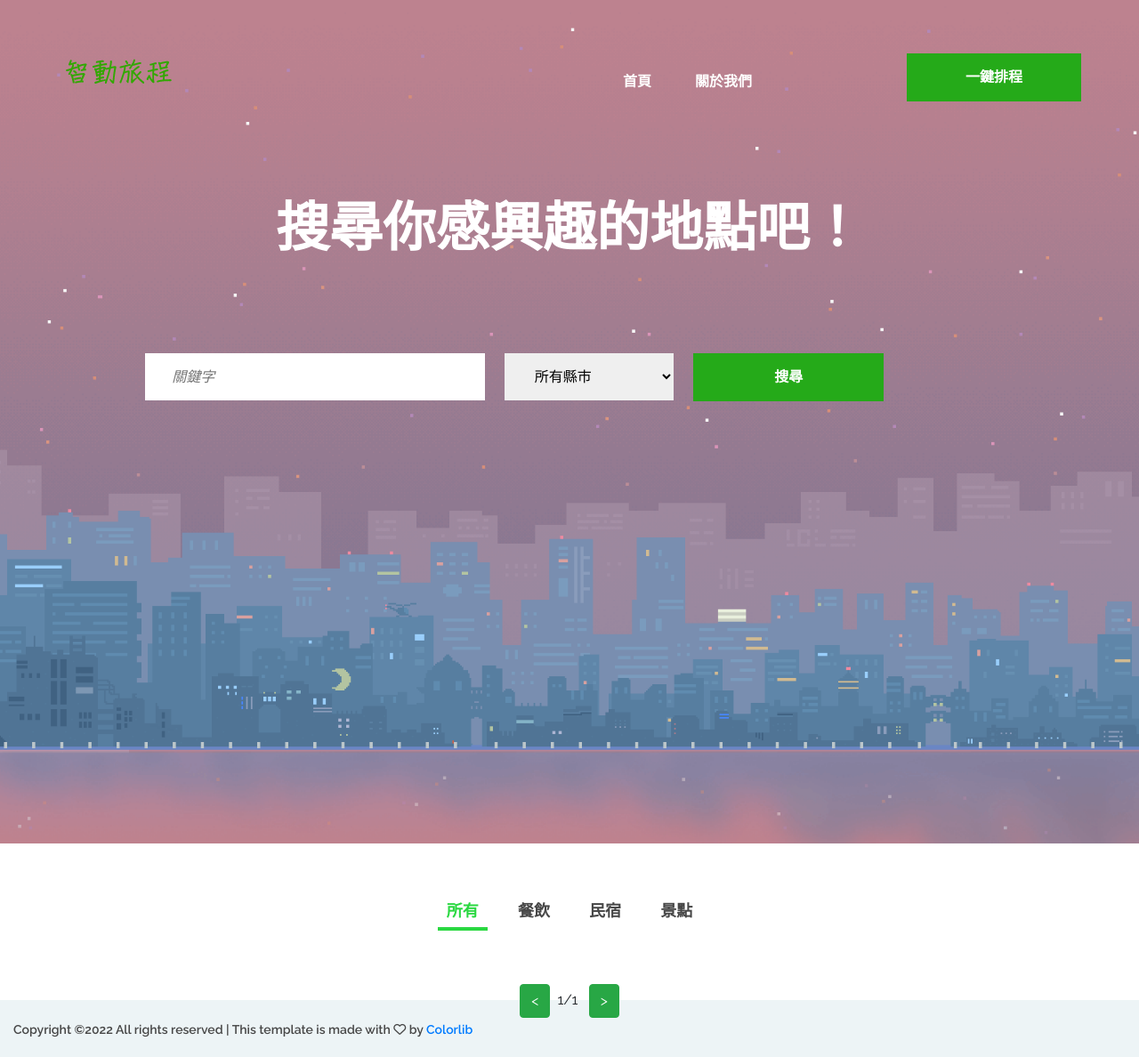
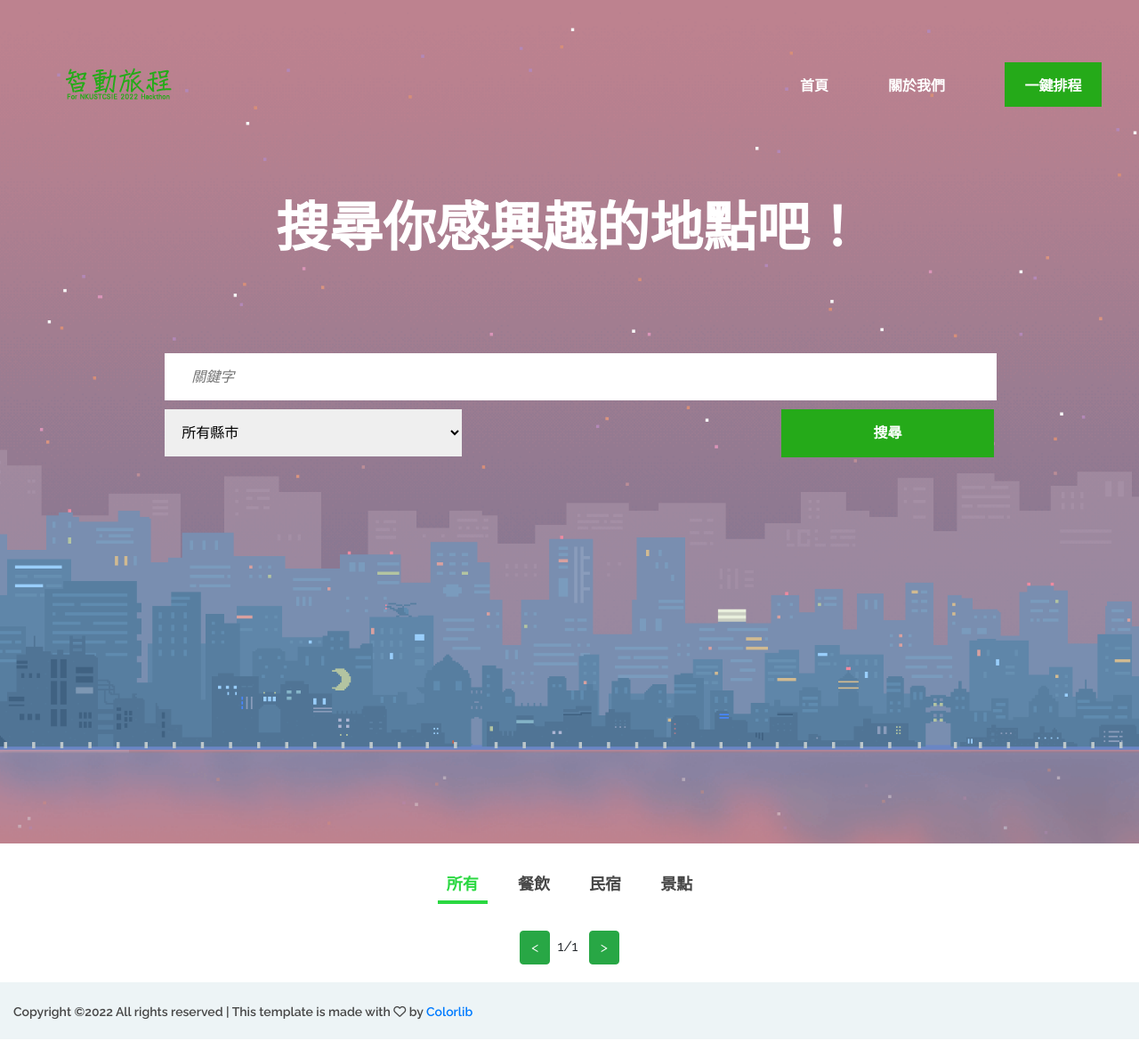
Before and after one commit to KalinLai-void/TravelTW, a Django app: page / in a window 1280 px wide. Shown: the whole page at 89% size. Run offline with Django 4.2, Linux system fonts and the light colour scheme; data that the repository does not hold is empty; some libraries are stand-ins or nearby versions.

Commit message:
fix some css & layout

```diff
--- a/recommend/views.py
+++ b/recommend/views.py
@@ -35,8 +35,6 @@ def home_page(request, keyword, region):
             pass
     if r is not None:
         content = dict()
-        print('r:', r)
-        print('re:', region)
         if region == '所有縣市' or r == '所有縣市':
             hotel_list = Hotel.objects.filter(hotel_name__contains=k)
             attraction_list = Attraction.objects.filter(attraction_name__contains=k)
@@ -122,8 +120,6 @@ def auto_schedule(request, region, days, schedule_per_day, radius):
         step = int(len(ss) / days)
         for i in range(0, len(ss), step):
             sss.append(ss[i: i+step])
-            print(len(ss[i: i+step]))
-        print(sss)
 
 
         def to_url(d):
--- a/static/css/style.css
+++ b/static/css/style.css
@@ -176,7 +176,7 @@ a
 
 .site-btn {
 	display: inline-block;
-	min-width: 196px;
+	min-width: 10%;
 	text-align: center;
 	border: none;
 	padding: 15px 10px;
@@ -189,7 +189,9 @@ a
 }
 
 .site-btn:hover {
-	color: #fff;
+	font-size: 18px;
+	padding: 10px 10px;
+	color: #69d984;
 }
 
 .site-btn.btn-dark {
@@ -269,6 +271,11 @@ a
   Header section
 ---------------------*/
 
+.header-section .container .row {
+	height: 70px;
+	padding-top: 10px;
+}
+
 .header-section {
 	position: absolute;
 	width: 100%;
@@ -283,10 +290,13 @@ a
 
 .main-menu ul {
 	list-style: none;
+	float: right;
 }
 
 .main-menu ul li {
 	display: inline;
+	float: left;
+	margin-right: 22px;
 }
 
 .main-menu ul li a {
@@ -295,16 +305,18 @@ a
 	color: #fff;
 	margin-left: 45px;
 	font-weight: 600;
-	padding: 20px 0 5px;
+	padding: 15px 0 5px;
 }
 
 .main-menu ul li a:hover {
-	color: #d82a4e;
+	font-size: 18px;
+	padding: 12px 0 5px;
+	color: #69d984;
 }
 
 .header-btn {
-	float: right;
-	margin-right: 0;
+	height: 50px;
+	min-width: 100%;
 }
 
 .nav-switch {
@@ -333,9 +345,11 @@ a
 
 .intro-newslatter input[name=keyword][type=text] {
 	height: 53px;
-	width: 40%;
+	width: 98%;
 	padding: 0 30px;
+	margin-left: 22px;
 	margin-right: 22px;
+	margin-bottom: 10px;
 	float: left;
 	border: none;
 	font-size: 16px;
@@ -343,7 +357,7 @@ a
 
 .intro-newslatter input[name=days][type=text] {
 	height: 53px;
-	width: 15%;
+	width: 20%;
 	padding: 0 20px;
 	margin-right: 22px;
 	float: left;
@@ -353,96 +367,33 @@ a
 
 .intro-newslatter select {
 	height: 53px;
-	width: 20%;
-	padding: 0 30px;
+	width: 35%;
+	padding: 0 15px;
+	margin-left: 22px;
 	margin-right: 22px;
+	margin-bottom: 10px;
 	float: left;
 	border: none;
 	font-size: 16px;
 }
 
-.intro-newslatter .site-btn {
-	min-width: 214px;
+.intro-newslatter .points-per-day,
+.intro-newslatter .range-of-activity {
+	margin-left: 22px;
+	text-align: left;
 }
 
-/*------------------
-  Search section
----------------------*/
-
-.search-warp {
-	background: #d82a4e;
-	padding-top: 60px;
-	padding-bottom: 50px;
+.intro-newslatter .site-btn {
+	float: right;
+	min-width: 25%;
+	min-height: 50px;
 }
 
-.search-warp .section-title {
-	margin-bottom: 30px;
-}
-
-.course-search-form {
-	background: #fff;
-	padding: 44px 38px;
-}
-
-.course-search-form input[type=text],
-.course-search-form input[type=email] {
-	height: 56px;
-	width: 36.6%;
-	padding: 0 30px;
-	margin-right: 18px;
-	float: left;
-	border: none;
-	font-size: 14px;
-	background: #edf4f6;
-}
-
-.course-search-form input[type=text]:focus,
-.course-search-form input[type=email]:focus {
-	border-bottom: 2px solid #d82a4e;
-}
-
-.course-search-form .site-btn {
-	min-width: 198px;
-	padding: 16px 10px;
-}
-
-.search-section.ss-other-page {
-	margin-top: -85px;
-}
-
-.search-section.ss-other-page .search-warp {
-	position: relative;
-	padding: 60px 0;
-}
-
-.search-section.ss-other-page .section-title {
-	margin-bottom: 0;
-}
-
-.search-section.ss-other-page .section-title h2 {
-	position: absolute;
-	width: 100%;
-	left: 0;
-	bottom: 100%;
-	font-size: 24px;
-	margin-bottom: 0;
-	text-align: center;
-}
-
-.search-section.ss-other-page .section-title h2 span {
-	display: inline-block;
-	background: #d82a4e;
-	padding: 20px 60px 10px;
-}
-
-.search-section.ss-other-page .course-search-form {
-	background-color: transparent;
-	padding: 0;
-}
-
-.search-section.ss-other-page .course-search-form input[type=text]:focus,
-.search-section.ss-other-page .course-search-form input[type=email]:focus {
-	border-bottom: none;
+.intro-newslatter .site-btn:hover {
+	font-size: 18px;
+	min-height: 55px;
+	padding: 10px 10px;
+	color: #69d984;
 }
 
 /*------------------
@@ -453,6 +404,32 @@ a
 	max-width: 1559px;
 	padding: 0 15px;
 	margin: 0 auto -30px;
+}
+
+.course-filter {
+	list-style: none;
+	text-align: center;
+	padding-top: 20px;
+	margin-bottom: 30px;
+}
+
+.course-filter li {
+	display: inline-block;
+	font-size: 18px;
+	font-weight: 600;
+	color: #474747;
+	padding: 12px 10px 5px;
+	margin: 0 10px;
+	border-bottom: 4px solid transparent;
+	cursor: pointer;
+	-webkit-transition: all 0.3s;
+	-o-transition: all 0.3s;
+	transition: all 0.3s;
+}
+
+.course-filter li.mixitup-control-active {
+	color: #2ad841;
+	border-bottom: 4px solid #2ad841;
 }
 
 .course-item {
@@ -490,7 +467,7 @@ a
 	background: #e7e7e7;
 	border-radius: 5px;
 	width: 40%;
-	height: 600px;
+	height: 85%;
 	position: relative;
 	transition: all 5s ease-in-out;
 	overflow: auto;
@@ -630,37 +607,6 @@ a
 	padding: 14px 33px 60px;
 }
 
-.course-filter {
-	list-style: none;
-	text-align: center;
-	padding-top: 50px;
-	margin-bottom: 60px;
-}
-
-.course-filter li {
-	display: inline-block;
-	font-size: 18px;
-	font-weight: 600;
-	color: #474747;
-	padding: 12px 10px 5px;
-	margin: 0 10px;
-	border-bottom: 4px solid transparent;
-	cursor: pointer;
-	-webkit-transition: all 0.3s;
-	-o-transition: all 0.3s;
-	transition: all 0.3s;
-}
-
-.course-filter li.mixitup-control-active {
-	color: #2ad841;
-	border-bottom: 4px solid #2ad841;
-}
-
-.page-nav {
-	display: flex;
-  	justify-content: center;
-}
-
 /*------------------
   Schedule Page
 ---------------------*/
@@ -706,6 +652,16 @@ a
 
 .author-info .name {
 	font-size: 20px;
+}
+
+/*------------------
+  Pages section
+---------------------*/
+
+.page-nav {
+	display: flex;
+  	justify-content: center;
+	margin-bottom: 50px;
 }
 
 /*------------------
@@ -772,17 +728,6 @@ a
 	padding-right: 38px;
 }
 
-.footer-newslatter input[type=email] {
-	height: 57px;
-	width: 100%;
-	padding: 0 30px;
-	margin-bottom: 27px;
-	float: left;
-	border: none;
-	font-size: 14px;
-	background: #edf4f6;
-}
-
 .footer-newslatter .site-btn {
 	min-width: 143px;
 	margin-bottom: 20px;
@@ -798,7 +743,7 @@ a
 	overflow: hidden;
 	background: #edf4f6;
 	padding: 20px 0;
-	margin-top: 10px;
+	margin-top: 30px;
 }
 
 .footer-menu {
--- a/templates/about.html
+++ b/templates/about.html
@@ -33,7 +33,7 @@
 	<header class="header-section">
 		<div class="container">
 			<div class="row">
-				<div class="col-lg-3 col-md-3">
+				<div class="col-lg-6 col-md-3">
 					<div class="site-logo">
                         <a href="{% url 'home' %}"><img src="../static/img/logo.png" alt=""></a>
 					</div>
@@ -41,13 +41,12 @@
 						<i class="fa fa-bars"></i>
 					</div>
 				</div>
-				<div class="col-lg-3 col-md-3"></div>
 				<div class="col-lg-6 col-md-6">
-					<a href="{% url 'schedule' %}" class="site-btn header-btn">一鍵排程</a>
 					<nav class="main-menu">
 						<ul>
 							<li><a href="{% url 'home' %}">首頁</a></li>
 							<li><a href="#">關於我們</a></li>
+                            <li><a href="{% url 'schedule' %}" class="site-btn header-btn">一鍵排程</a></li>
 						</ul>
 					</nav>
 				</div>
--- a/templates/index.html
+++ b/templates/index.html
@@ -33,7 +33,7 @@
 	<header class="header-section">
 		<div class="container">
 			<div class="row">
-				<div class="col-lg-3 col-md-3">
+				<div class="col-lg-6 col-md-3">
 					<div class="site-logo">
                         <a href="#"><img src="../static/img/logo.png" alt=""></a>
 					</div>
@@ -41,13 +41,12 @@
 						<i class="fa fa-bars"></i>
 					</div>
 				</div>
-				<div class="col-lg-3 col-md-3"></div>
 				<div class="col-lg-6 col-md-6">
-					<a href="{% url 'schedule' %}" class="site-btn header-btn">一鍵排程</a>
 					<nav class="main-menu">
 						<ul>
 							<li><a href="#">首頁</a></li>
 							<li><a href="{% url 'about' %}">關於我們</a></li>
+                            <li><a href="{% url 'schedule' %}" class="site-btn header-btn">一鍵排程</a></li>
 						</ul>
 					</nav>
 				</div>
@@ -289,7 +288,7 @@
 	<!-- course section end -->
 
 	<!-- footer section -->
-	<footer class="">
+	<footer>
 		<div class="footer-bottom">
 			<div class="footer-warp">
 				<div class="copyright"><!-- Link back to Colorlib can't be removed. Template is licensed under CC BY 3.0. -->
```
Also changed, not shown: templates/schedule.html (+6 -5 lines), static/img/logo.png.
